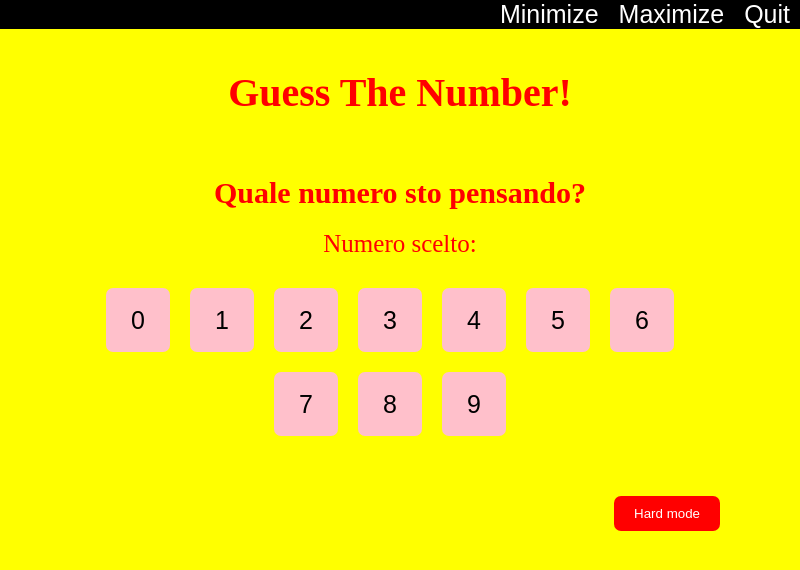
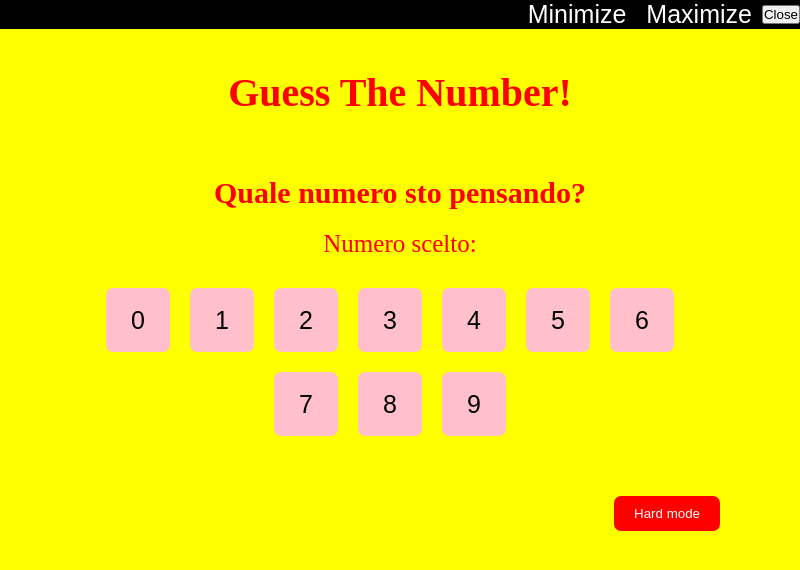
Before and after one commit to eduardomecchia/guess-the-number, an Electron app: page index.html in a window 800 px wide. Drawn offline with Linux system fonts and the light colour scheme.

Commit message:
Rename quit button to close

```diff
--- a/index.html
+++ b/index.html
@@ -13,7 +13,7 @@
         <header id="topbar">
             <button id="minimize">Minimize</button>
             <button id="maximize">Maximize</button>
-            <button id="quit">Quit</button>
+            <button id="close">Close</button>
         </header>
 
         <!-- Game content -->
```
